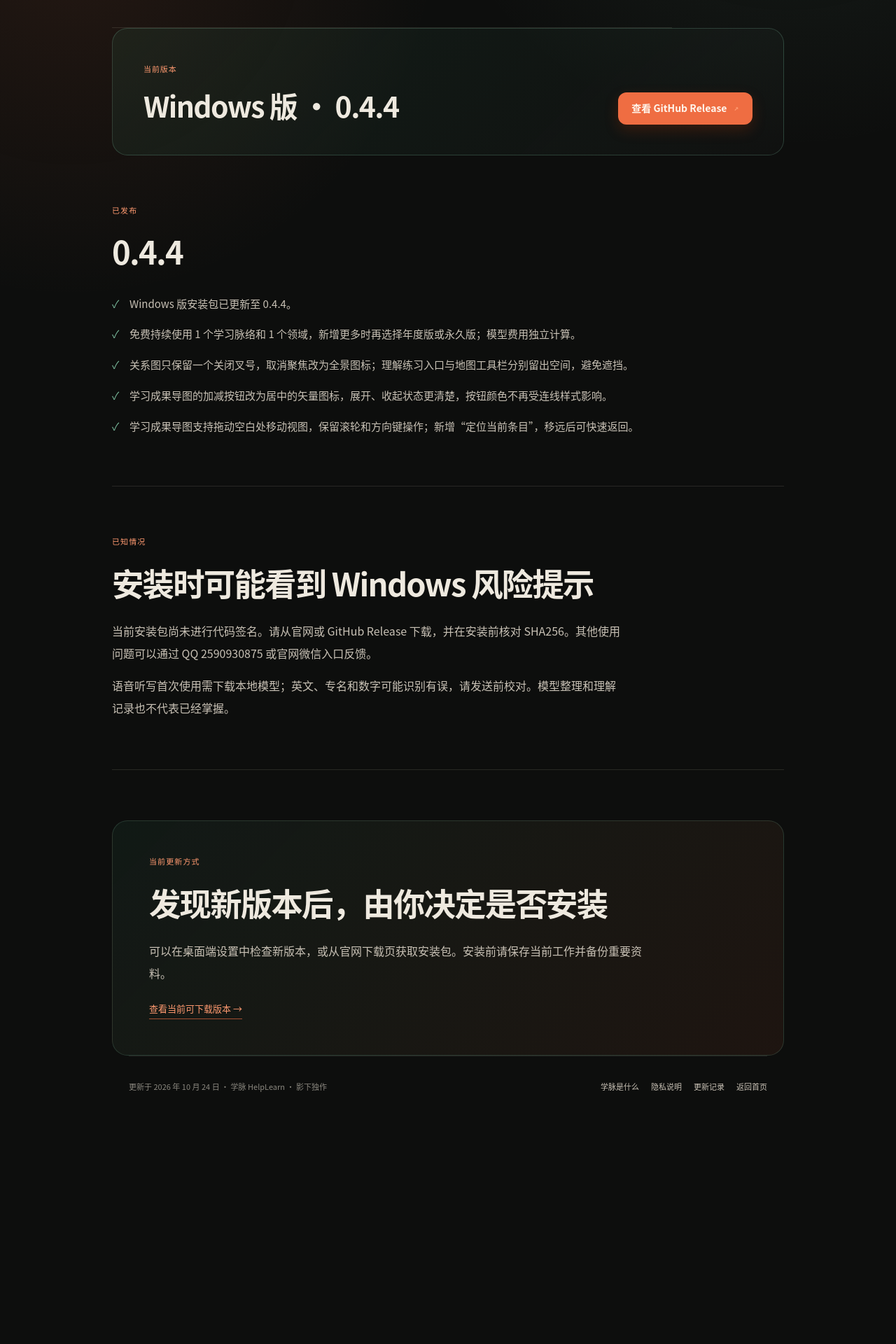
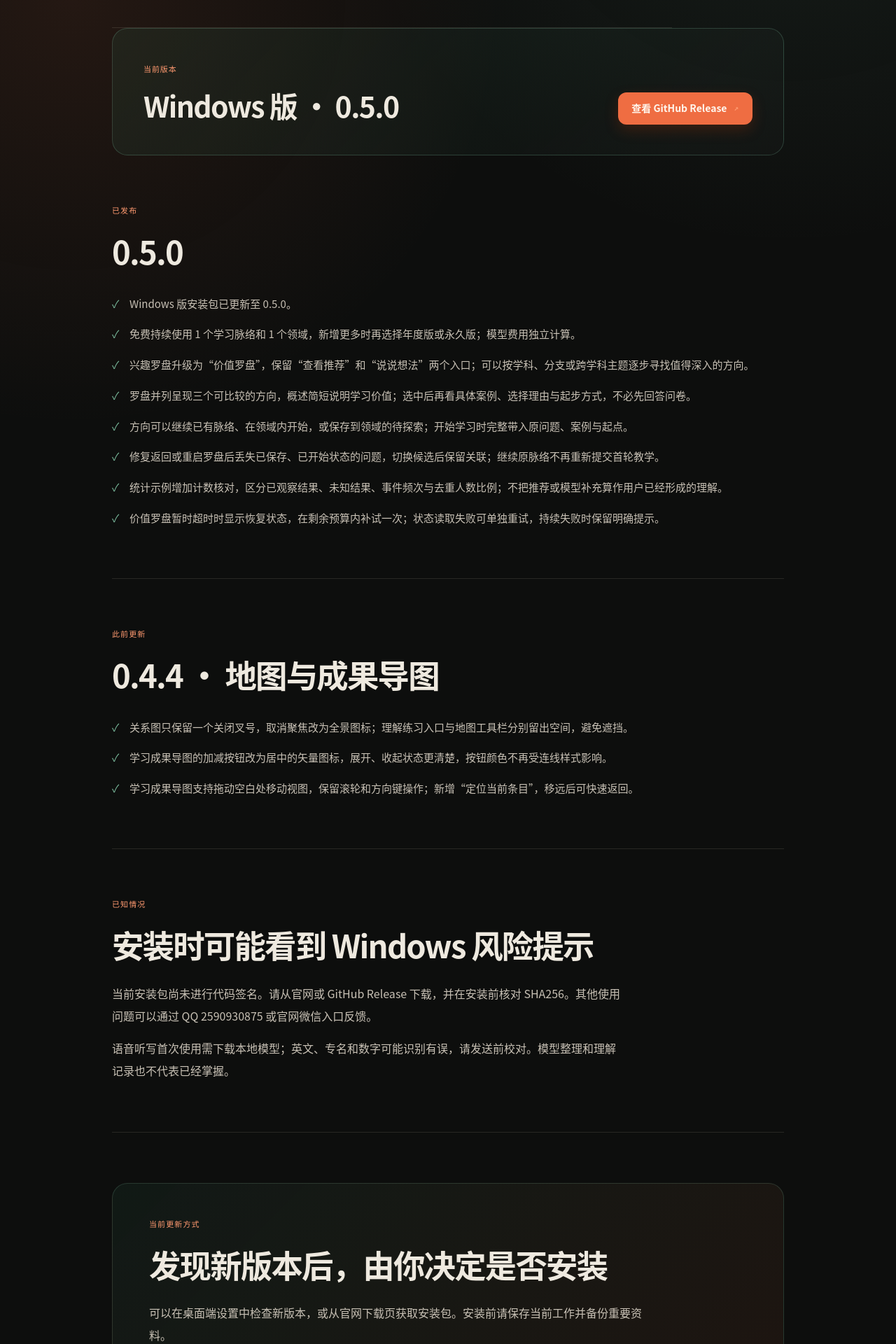
Before and after one commit to indieshade/xuemai-site, a Next.js app: page /changelog in a window 1280 px wide. Shown: the part 480-2400 px from the top of the page at 70% size. Before the commit the page ends 2122 px from the top, so only its background shows below. Built offline with nearby package versions, Linux system fonts and the light colour scheme.

Commit message:
Publish desktop 0.5.0 value compass and verified download metadata

```diff
--- a/app/changelog/page.tsx
+++ b/app/changelog/page.tsx
@@ -29,6 +29,19 @@
         <ul className="info-check-list">
           <li>{product.windows.edition}安装包已更新至 {product.windows.version}。</li>
           <li>免费持续使用 1 个学习脉络和 1 个领域，新增更多时再选择年度版或永久版；模型费用独立计算。</li>
+          <li>兴趣罗盘升级为“价值罗盘”，保留“查看推荐”和“说说想法”两个入口；可以按学科、分支或跨学科主题逐步寻找值得深入的方向。</li>
+          <li>罗盘并列呈现三个可比较的方向，概述简短说明学习价值；选中后再看具体案例、选择理由与起步方式，不必先回答问卷。</li>
+          <li>方向可以继续已有脉络、在领域内开始，或保存到领域的待探索；开始学习时完整带入原问题、案例与起点。</li>
+          <li>修复返回或重启罗盘后丢失已保存、已开始状态的问题，切换候选后保留关联；继续原脉络不再重新提交首轮教学。</li>
+          <li>统计示例增加计数核对，区分已观察结果、未知结果、事件频次与去重人数比例；不把推荐或模型补充算作用户已经形成的理解。</li>
+          <li>价值罗盘暂时超时时显示恢复状态，在剩余预算内补试一次；状态读取失败可单独重试，持续失败时保留明确提示。</li>
+        </ul>
+      </section>
+
+      <section className="info-section" aria-labelledby="release-044">
+        <span className="info-index">此前更新</span>
+        <h2 id="release-044">0.4.4 · 地图与成果导图</h2>
+        <ul className="info-check-list">
           <li>关系图只保留一个关闭叉号，取消聚焦改为全景图标；理解练习入口与地图工具栏分别留出空间，避免遮挡。</li>
           <li>学习成果导图的加减按钮改为居中的矢量图标，展开、收起状态更清楚，按钮颜色不再受连线样式影响。</li>
           <li>学习成果导图支持拖动空白处移动视图，保留滚轮和方向键操作；新增“定位当前条目”，移远后可快速返回。</li>
--- a/app/windows-release.generated.json
+++ b/app/windows-release.generated.json
@@ -4,15 +4,15 @@
   "channel": "stable",
   "edition": "Windows 版",
   "prereleaseNote": null,
-  "version": "0.4.4",
-  "label": "Windows 版 · 0.4.4",
+  "version": "0.5.0",
+  "label": "Windows 版 · 0.5.0",
   "platform": "Windows x64",
-  "sizeBytes": 228989493,
-  "size": "218.38 MB",
-  "sha256": "BE5CC9F8A4D643F3AB3F1678BFC81504F21A0E19DD6230344EF03E5286E250D3",
-  "sha512": "J5frjqWn2fhOm/QQcg/eaB2361iEUo5rMEPWNbTRiwrD+OPOHnZaTQfbpyksdmGiIAl4mPL/k3j1Thj700Fpfg==",
-  "downloadUrl": "https://github.com/indieshade/xuemai-site/releases/download/v0.4.4/Xuemai-Setup-0.4.4-x64.exe",
-  "releaseUrl": "https://github.com/indieshade/xuemai-site/releases/tag/v0.4.4",
-  "releaseDate": "2026-10-24T18:21:06.648Z",
-  "releasedOn": "2026 年 10 月 24 日"
+  "sizeBytes": 229030751,
+  "size": "218.42 MB",
+  "sha256": "8709D0841B2D77CBC7C0DFF206AD90DA0633B413794C38F5D055BA58A29E112E",
+  "sha512": "pdfWxzdOYTP0YEI9fjjR5TY+0k8JKo/oEbV93awJIDDJAujkXtaBMd/PtO68UK1C8W1wnVYF8+gK4eyRzIkRMA==",
+  "downloadUrl": "https://github.com/indieshade/xuemai-site/releases/download/v0.5.0/Xuemai-Setup-0.5.0-x64.exe",
+  "releaseUrl": "https://github.com/indieshade/xuemai-site/releases/tag/v0.5.0",
+  "releaseDate": "2026-10-27T14:19:28.112Z",
+  "releasedOn": "2026 年 10 月 27 日"
 }
--- a/public/windows-release.json
+++ b/public/windows-release.json
@@ -4,15 +4,15 @@
   "channel": "stable",
   "edition": "Windows 版",
   "prereleaseNote": null,
-  "version": "0.4.4",
-  "label": "Windows 版 · 0.4.4",
+  "version": "0.5.0",
+  "label": "Windows 版 · 0.5.0",
   "platform": "Windows x64",
-  "sizeBytes": 228989493,
-  "size": "218.38 MB",
-  "sha256": "BE5CC9F8A4D643F3AB3F1678BFC81504F21A0E19DD6230344EF03E5286E250D3",
-  "sha512": "J5frjqWn2fhOm/QQcg/eaB2361iEUo5rMEPWNbTRiwrD+OPOHnZaTQfbpyksdmGiIAl4mPL/k3j1Thj700Fpfg==",
-  "downloadUrl": "https://github.com/indieshade/xuemai-site/releases/download/v0.4.4/Xuemai-Setup-0.4.4-x64.exe",
-  "releaseUrl": "https://github.com/indieshade/xuemai-site/releases/tag/v0.4.4",
-  "releaseDate": "2026-10-24T18:21:06.648Z",
-  "releasedOn": "2026 年 10 月 24 日"
+  "sizeBytes": 229030751,
+  "size": "218.42 MB",
+  "sha256": "8709D0841B2D77CBC7C0DFF206AD90DA0633B413794C38F5D055BA58A29E112E",
+  "sha512": "pdfWxzdOYTP0YEI9fjjR5TY+0k8JKo/oEbV93awJIDDJAujkXtaBMd/PtO68UK1C8W1wnVYF8+gK4eyRzIkRMA==",
+  "downloadUrl": "https://github.com/indieshade/xuemai-site/releases/download/v0.5.0/Xuemai-Setup-0.5.0-x64.exe",
+  "releaseUrl": "https://github.com/indieshade/xuemai-site/releases/tag/v0.5.0",
+  "releaseDate": "2026-10-27T14:19:28.112Z",
+  "releasedOn": "2026 年 10 月 27 日"
 }
```
